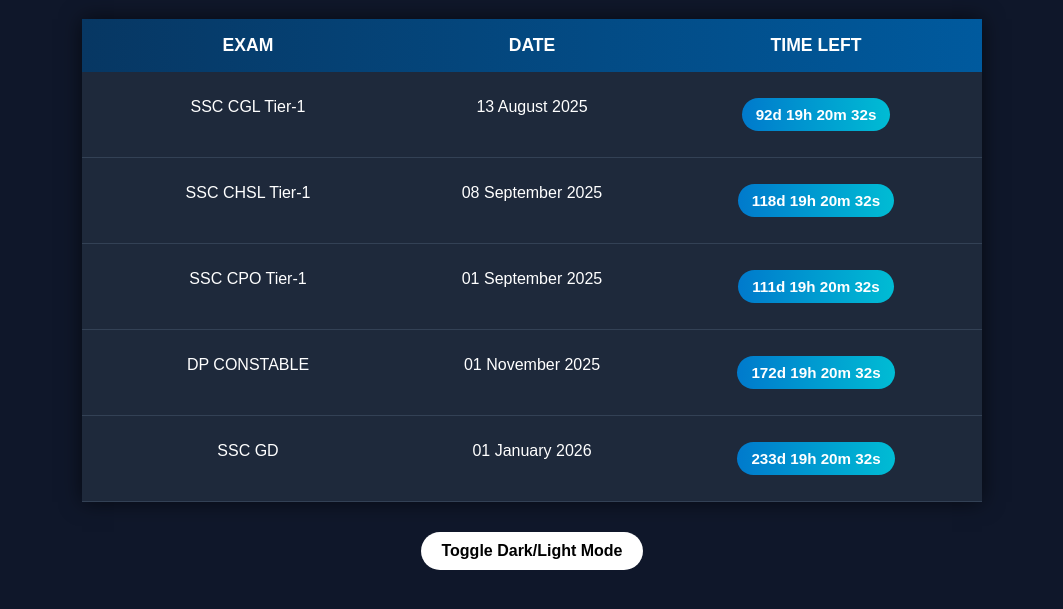
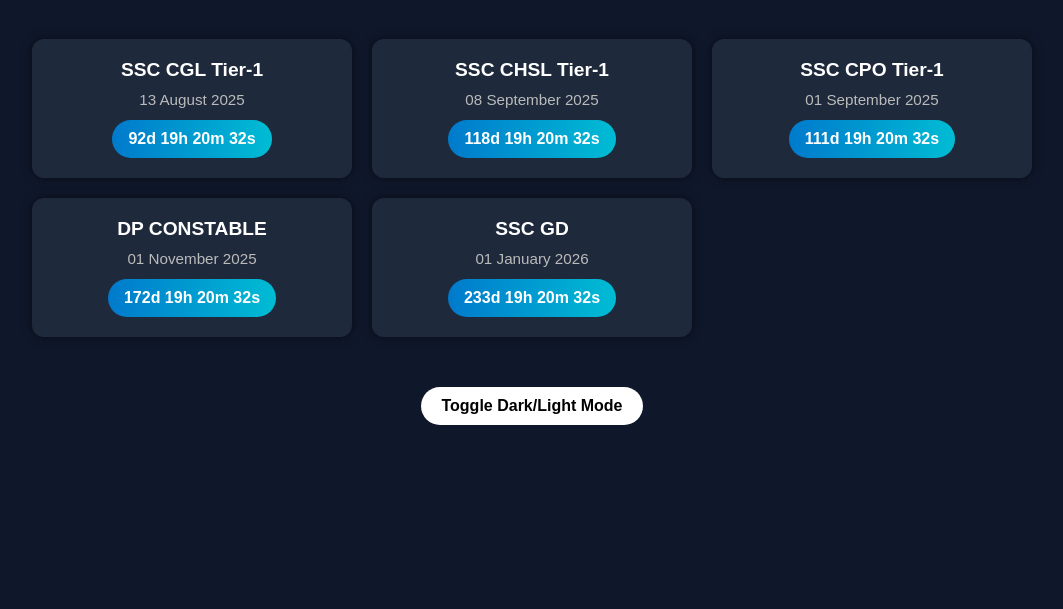
Before and after one commit to sachinnsindhu/cglchslcpocountdown, a plain HTML site: page index.html in a window 1280 px wide. Shown: the part 121-730 px from the top of the page, without its empty margins (108-1171 px from the left). Drawn offline with Linux system fonts and the light colour scheme.

Commit message:
Update index.html

```diff
--- a/index.html
+++ b/index.html
@@ -8,10 +8,9 @@
     :root {
       --bg-color: #0f172a;
       --text-color: #ffffff;
-      --header-bg: linear-gradient(to right, #073763, #005a9e);
-      --row-bg: #1e293b;
-      --border-color: #334155;
+      --card-bg: #1e293b;
       --badge-bg: linear-gradient(to right, #007acc, #00bcd4);
+      --header-color: #ffffff;
     }
 
     body {
@@ -27,60 +26,46 @@
       text-align: center;
       padding: 30px 20px;
       font-size: 2em;
+      color: var(--header-color);
     }
 
-    .table {
-      max-width: 900px;
+    .cards-container {
+      display: grid;
+      grid-template-columns: repeat(auto-fit, minmax(280px, 1fr));
+      gap: 20px;
+      max-width: 1000px;
       margin: 0 auto;
-      border-collapse: collapse;
-      box-shadow: 0 0 20px rgba(0, 0, 0, 0.6);
+      padding: 20px;
     }
 
-    .table-header {
-      display: flex;
-      justify-content: space-between;
-      background: var(--header-bg);
-      font-weight: bold;
-      padding: 16px 24px;
-      font-size: 1.1em;
-    }
-
-    .cell {
-      flex: 1;
+    .exam-card {
+      background-color: var(--card-bg);
+      border-radius: 12px;
+      padding: 20px;
+      box-shadow: 0 0 10px rgba(0,0,0,0.5);
       text-align: center;
     }
 
-    .table-row {
-      background-color: var(--row-bg);
-      border-bottom: 1px solid var(--border-color);
-      padding: 16px 24px;
-      display: flex;
-      justify-content: space-between;
-      flex-wrap: wrap;
+    .exam-title {
+      font-size: 1.2em;
+      font-weight: bold;
+      margin-bottom: 10px;
     }
 
-    .row-label {
-      display: none;
-      font-weight: bold;
-      margin-bottom: 5px;
-      color: #aaa;
-    }
-
-    .row-item {
-      flex: 1;
-      text-align: center;
-      padding: 10px 0;
+    .exam-date {
+      color: #bbb;
+      margin-bottom: 12px;
+      font-size: 0.95em;
     }
 
     .badge {
       background: var(--badge-bg);
       color: white;
       border-radius: 20px;
-      padding: 8px 14px;
+      padding: 10px 16px;
       display: inline-block;
       font-weight: bold;
-      font-size: 0.95em;
-      min-width: 120px;
+      font-size: 1em;
     }
 
     .toggle-container {
@@ -103,117 +88,49 @@
     body.light-mode {
       --bg-color: #f4f4f4;
       --text-color: #000000;
-      --header-bg: linear-gradient(to right, #cce6ff, #99ccff);
-      --row-bg: #ffffff;
-      --border-color: #cccccc;
+      --card-bg: #ffffff;
       --badge-bg: linear-gradient(to right, #3399ff, #66ccff);
+      --header-color: #000000;
     }
 
     body.light-mode .toggle-button {
       background: #000000;
       color: #ffffff;
     }
-
-    /* Fully responsive for mobile */
-    @media (max-width: 600px) {
-      .table-header {
-        display: none;
-      }
-
-      .table-row {
-        flex-direction: column;
-        align-items: flex-start;
-        padding: 16px;
-      }
-
-      .row-item {
-        text-align: left;
-        width: 100%;
-        padding: 6px 0;
-      }
-
-      .row-label {
-        display: inline-block;
-        margin-right: 8px;
-        font-weight: bold;
-      }
-    }
   </style>
 </head>
 <body>
   <h1>Upcoming SSC Exams Countdown</h1>
 
-  <div class="table">
-    <div class="table-header">
-      <div class="cell">EXAM</div>
-      <div class="cell">DATE</div>
-      <div class="cell">TIME LEFT</div>
+  <div class="cards-container">
+    <div class="exam-card">
+      <div class="exam-title">SSC CGL Tier-1</div>
+      <div class="exam-date">13 August 2025</div>
+      <div class="badge" id="sscCglTier1"></div>
     </div>
 
-    <!-- Repeat structure for each exam row -->
-    <div class="table-row">
-      <div class="row-item">
-        <span class="row-label">Exam:</span> SSC CGL Tier-1
-      </div>
-      <div class="row-item">
-        <span class="row-label">Date:</span> 13 August 2025
-      </div>
-      <div class="row-item">
-        <span class="row-label">Time Left:</span>
-        <span class="badge" id="sscCglTier1" aria-live="polite"></span>
-      </div>
+    <div class="exam-card">
+      <div class="exam-title">SSC CHSL Tier-1</div>
+      <div class="exam-date">08 September 2025</div>
+      <div class="badge" id="sscChslTier1"></div>
     </div>
 
-    <div class="table-row">
-      <div class="row-item">
-        <span class="row-label">Exam:</span> SSC CHSL Tier-1
-      </div>
-      <div class="row-item">
-        <span class="row-label">Date:</span> 08 September 2025
-      </div>
-      <div class="row-item">
-        <span class="row-label">Time Left:</span>
-        <span class="badge" id="sscChslTier1" aria-live="polite"></span>
-      </div>
+    <div class="exam-card">
+      <div class="exam-title">SSC CPO Tier-1</div>
+      <div class="exam-date">01 September 2025</div>
+      <div class="badge" id="sscCpoTier1"></div>
     </div>
 
-    <div class="table-row">
-      <div class="row-item">
-        <span class="row-label">Exam:</span> SSC CPO Tier-1
-      </div>
-      <div class="row-item">
-        <span class="row-label">Date:</span> 01 September 2025
-      </div>
-      <div class="row-item">
-        <span class="row-label">Time Left:</span>
-        <span class="badge" id="sscCpoTier1" aria-live="polite"></span>
-      </div>
+    <div class="exam-card">
+      <div class="exam-title">DP CONSTABLE</div>
+      <div class="exam-date">01 November 2025</div>
+      <div class="badge" id="dpConstable"></div>
     </div>
 
-    <div class="table-row">
-      <div class="row-item">
-        <span class="row-label">Exam:</span> DP CONSTABLE
-      </div>
-      <div class="row-item">
-        <span class="row-label">Date:</span> 01 November 2025
-      </div>
-      <div class="row-item">
-        <span class="row-label">Time Left:</span>
-        <span class="badge" id="dpConstable" aria-live="polite"></span>
-      </div>
-    </div>
-
-    <div class="table-row">
-      <div class="row-item">
-        <span class="row-label">Exam:</span> SSC GD
-      </div>
-      <div class="row-item">
-        <span class="row-label">Date:</span> 01 January 2026
-      </div>
-      <div class="row-item">
-        <span class="row-label">Time Left:</span>
-        <span class="badge" id="sscGd" aria-live="polite"></span>
-      </div>
+    <div class="exam-card">
+      <div class="exam-title">SSC GD</div>
+      <div class="exam-date">01 January 2026</div>
+      <div class="badge" id="sscGd"></div>
     </div>
   </div>
 
```
